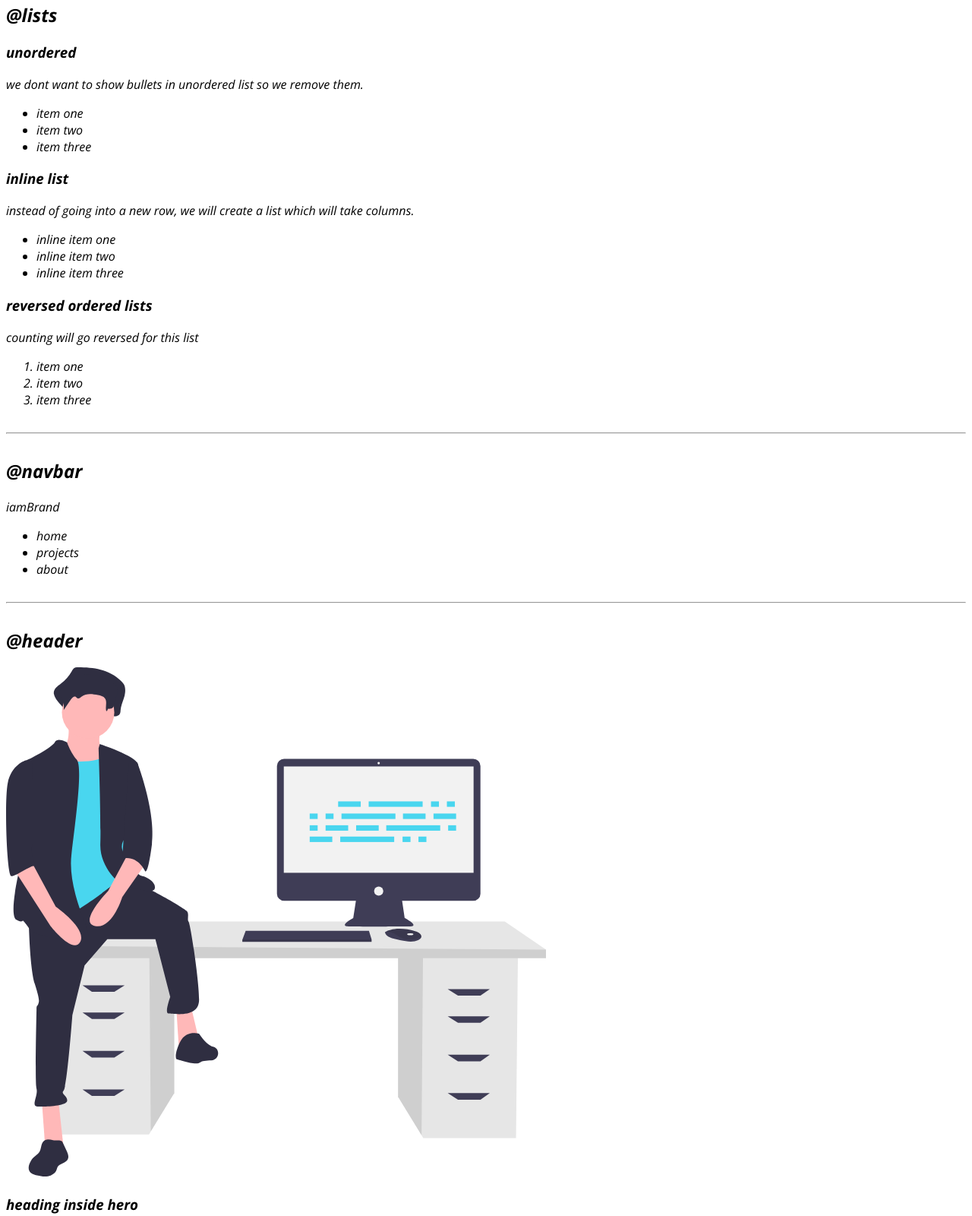
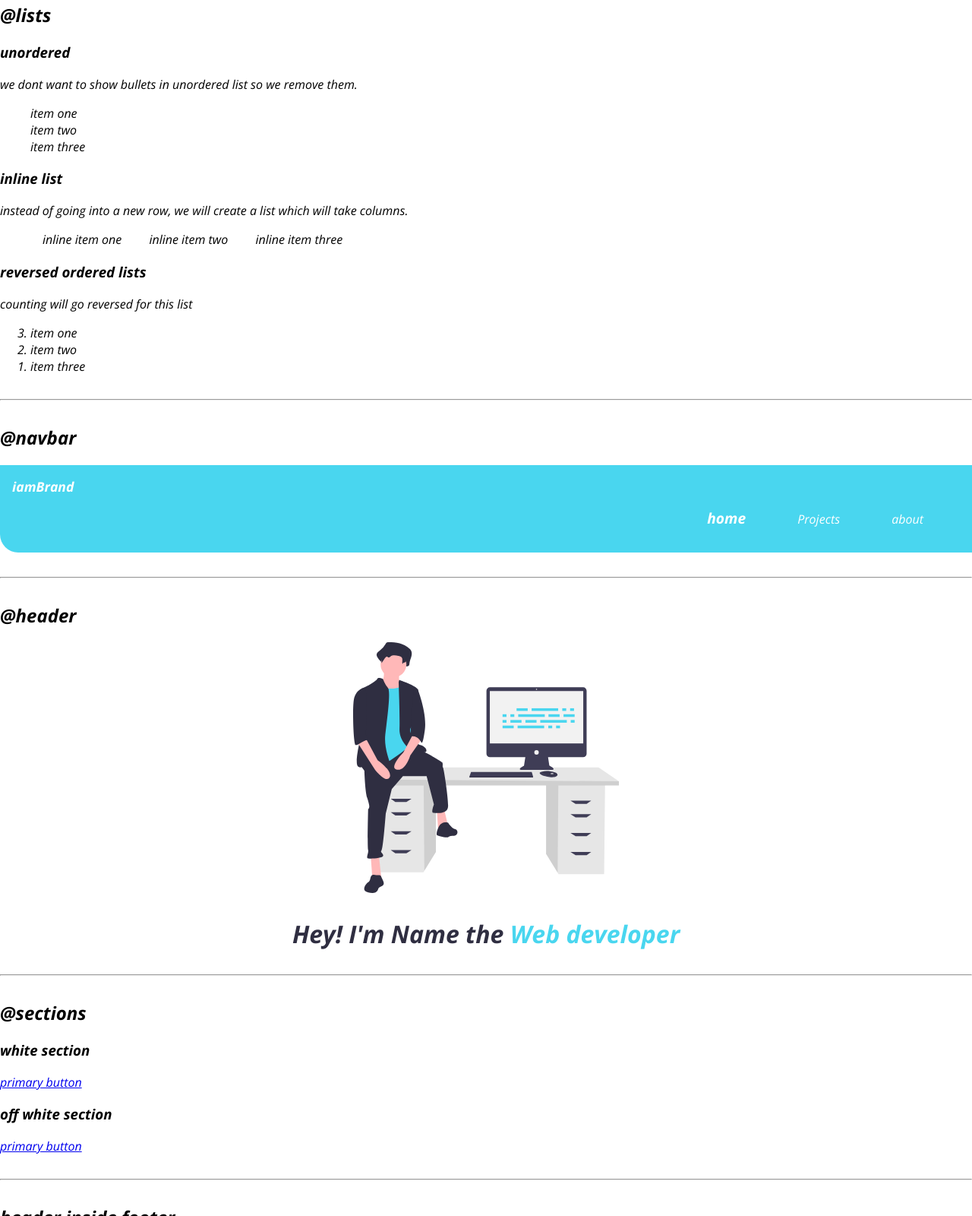
Before and after one commit to davainkhajuria/Profile1, a plain HTML site: page component-library/index.html in a window 1280 px wide. Shown: the part 604-2204 px from the top of the page at 76% size. Drawn offline with nearby package versions, Linux system fonts and the light colour scheme.

Commit message:
mid-components-commit

```diff
--- a/component-library/index.html
+++ b/component-library/index.html
@@ -33,7 +33,7 @@
     <h2>@lists</h2>
     <h3>unordered</h3>
     <p> we dont want to show bullets in unordered list so we remove them.</p>
-    <ul>
+    <ul class="non-bullet-list">
         <li>item one</li>
         <li>item two</li>
         <li>item three</li>
@@ -41,15 +41,15 @@
 
     <h3>inline list</h3>
     <p>instead of going into a new row, we will create a list which will take columns.</p>
-    <ul>
-        <li>inline item one</li>
-        <li>inline item two</li>
-        <li>inline item three</li>
+    <ul class="non-bullet-list">
+        <li class="inline-list-item">inline item one</li>
+        <li class="inline-list-item">inline item two</li>
+        <li class="inline-list-item">inline item three</li>
     </ul>
 
     <h3>reversed ordered lists</h3>
     <p>counting will go reversed for this list</p>
-    <ol>
+    <ol reversed>
         <li>item one</li>
         <li>item two</li>
         <li>item three</li>
@@ -57,20 +57,21 @@
     <hr>
 
     <h2>@navbar</h2>
-    <nav>
-        <div>iamBrand</div>
-        <ul>
-            <li>home</li>
-            <li>projects</li>
-            <li>about</li>
+    <nav class=" navigation container">
+        <div class="brand">iamBrand</div>
+        <ul class="non-bullet-list nav-pills">
+            <li class="inline-list-item a"> <a class="nav-link active-link" href="/">home</a> </li>
+            <li class="inline-list-item a"> <a class="nav-link" href="/">Projects</a> </li>
+            <li class="inline-list-item a"> <a class="nav-link" href="/">about</a> </li>
+
         </ul>
     </nav>
     <hr>
 
     <h2>@header</h2>
-    <header>
-        <img src="/image/hero.svg" alt="">
-        <h3>heading inside hero</h3>
+    <header class="hero">
+        <img class="hero-img" src="/image/hero.svg" alt="web developer image">
+        <h3 class="hero-heading">Hey! I'm Name the <span class="highlight">Web developer</span></h3>
     </header>
     <hr>
 
--- a/component-library/style.css
+++ b/component-library/style.css
@@ -5,6 +5,9 @@
 
 body{
     font-family: 'Open Sans', sans-serif;
+    padding: 0;
+    margin: 0;
+    border: 0;
 }
 .container{
     padding: 1rem 1rem;
@@ -30,3 +33,51 @@ hr{
     border: 1px solid var(--primary-color);
     border-radius: 0.5rem;
 }
+.non-bullet-list{
+    list-style-type: none;
+}
+.inline-list-item{
+    display: inline;
+    padding:0rem 1rem;
+
+}
+.navigation{
+    background-color: var(--primary-color);
+    color: white;
+    border-bottom-left-radius: 1.5rem;
+}
+.navigation .brand{
+    font-weight: bolder;
+    font-size: 1.1rem;
+}
+.navigation .nav-pills{
+    text-align: right;
+}
+.navigation .nav-link{
+    color: white;
+    text-decoration: none;
+    margin-right: 2rem;
+}
+.navigation .a :hover{
+    font-weight: bolder;
+
+}
+.navigation .active-link{
+    font-weight: bolder;
+    font-size: larger;
+
+}
+.hero .hero-img{
+    max-width: 350px;
+    display: block;
+    margin:auto;
+}
+.hero .hero-heading{
+    font-size: xx-large;
+    color: #2f2e41;
+    text-align: center;
+}
+.hero .highlight{
+    color: var(--primary-color);
+
+}
```
